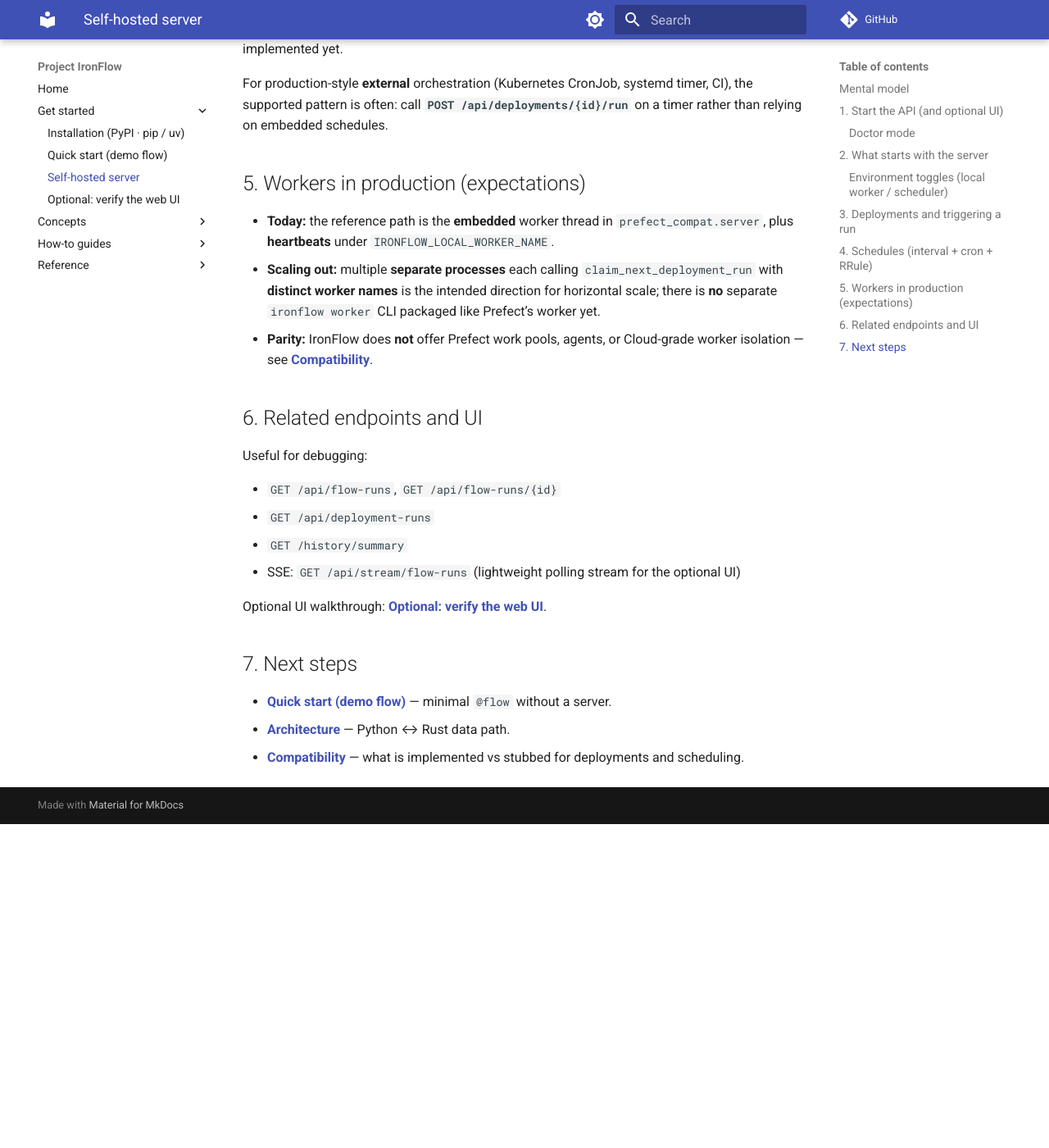
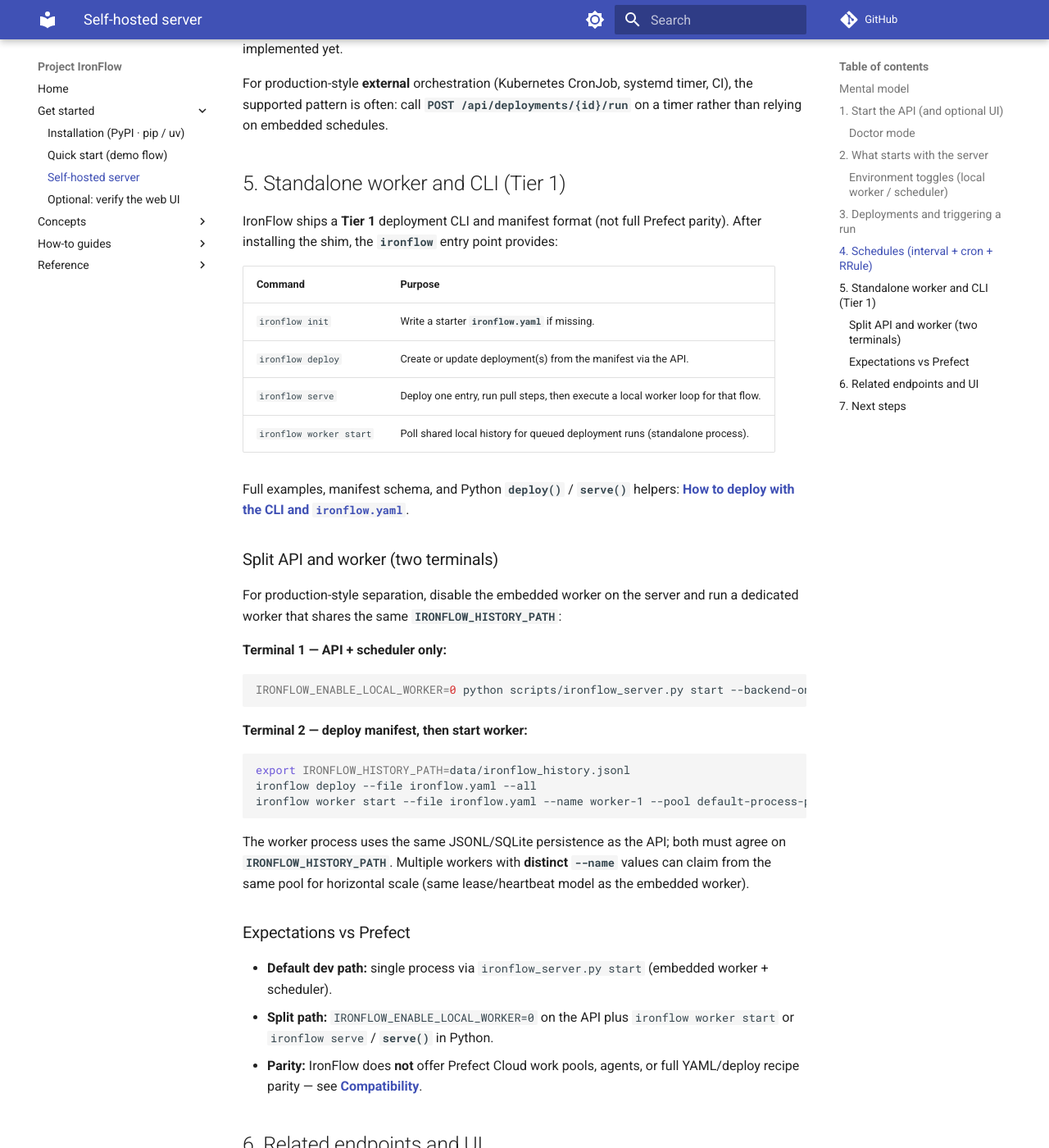
Before and after one commit to PPPSDavid/rust-based-prefect, an MkDocs documentation site: the page built from docs/SELF_HOSTED_SERVER.md, in a window 1280 px wide and 1400 px high, scrolled down 4249 px. Shown: the whole window at 82% size. Built offline with MkDocs 1.6.1 and Material for MkDocs 9.7.7, drawn with Linux system fonts in a browser that asks for light colours; comment, search, counter and statistics services are not loaded; before the commit the page ends 5254 px from its top, so only the background shows below that.

Commit message:
docs: Tier 1 deploy CLI, ironflow.yaml, and worker split
Co-authored-by: David Yu <PPPSDavid@users.noreply.github.com>

````diff
--- a/docs/SELF_HOSTED_SERVER.md
+++ b/docs/SELF_HOSTED_SERVER.md
@@ -143,11 +143,44 @@ RRule schedule ticks run in Rust when the native engine is bound, with a Python
 
 For production-style **external** orchestration (Kubernetes CronJob, systemd timer, CI), the supported pattern is often: call **`POST /api/deployments/{id}/run`** on a timer rather than relying on embedded schedules.
 
-## 5. Workers in production (expectations)
+## 5. Standalone worker and CLI (Tier 1)
 
-- **Today:** the reference path is the **embedded** worker thread in `prefect_compat.server`, plus **heartbeats** under `IRONFLOW_LOCAL_WORKER_NAME`.
-- **Scaling out:** multiple **separate processes** each calling `claim_next_deployment_run` with **distinct worker names** is the intended direction for horizontal scale; there is **no** separate `ironflow worker` CLI packaged like Prefect’s worker yet.
-- **Parity:** IronFlow does **not** offer Prefect work pools, agents, or Cloud-grade worker isolation — see **[Compatibility](compatibility.md)**.
+IronFlow ships a **Tier 1** deployment CLI and manifest format (not full Prefect parity). After installing the shim, the **`ironflow`** entry point provides:
+
+| Command | Purpose |
+| --- | --- |
+| `ironflow init` | Write a starter **`ironflow.yaml`** if missing. |
+| `ironflow deploy` | Create or update deployment(s) from the manifest via the API. |
+| `ironflow serve` | Deploy one entry, run pull steps, then execute a local worker loop for that flow. |
+| `ironflow worker start` | Poll shared local history for queued deployment runs (standalone process). |
+
+Full examples, manifest schema, and Python **`deploy()`** / **`serve()`** helpers: **[How to deploy with the CLI and `ironflow.yaml`](how-to/deploy-with-cli.md)**.
+
+### Split API and worker (two terminals)
+
+For production-style separation, disable the embedded worker on the server and run a dedicated worker that shares the same **`IRONFLOW_HISTORY_PATH`**:
+
+**Terminal 1 — API + scheduler only:**
+
+```bash
+IRONFLOW_ENABLE_LOCAL_WORKER=0 python scripts/ironflow_server.py start --backend-only
+```
+
+**Terminal 2 — deploy manifest, then start worker:**
+
+```bash
+export IRONFLOW_HISTORY_PATH=data/ironflow_history.jsonl
+ironflow deploy --file ironflow.yaml --all
+ironflow worker start --file ironflow.yaml --name worker-1 --pool default-process-pool
+```
+
+The worker process uses the same JSONL/SQLite persistence as the API; both must agree on **`IRONFLOW_HISTORY_PATH`**. Multiple workers with **distinct `--name`** values can claim from the same pool for horizontal scale (same lease/heartbeat model as the embedded worker).
+
+### Expectations vs Prefect
+
+- **Default dev path:** single process via `ironflow_server.py start` (embedded worker + scheduler).
+- **Split path:** `IRONFLOW_ENABLE_LOCAL_WORKER=0` on the API plus `ironflow worker start` or `ironflow serve` / **`serve()`** in Python.
+- **Parity:** IronFlow does **not** offer Prefect Cloud work pools, agents, or full YAML/deploy recipe parity — see **[Compatibility](compatibility.md)**.
 
 ## 6. Related endpoints and UI
 
--- /dev/null
+++ b/docs/how-to/deploy-with-cli.md
@@ -0,0 +1,215 @@
+# How to deploy with the CLI and `ironflow.yaml`
+
+IronFlow **Tier 1** adds a Prefect-style deployment surface: an **`ironflow.yaml`** manifest, the **`ironflow`** CLI (`init`, `deploy`, `serve`, `worker start`), and Python helpers **`deploy()`** / **`serve()`**. This guide covers the supported subset — not full Prefect Cloud or work-pool parity.
+
+**Prerequisites:** [Installation](../INSTALL.md) and a running API (see [How to run the server and UI](server-and-ui.md)). From the repository root, the CLI is available after installing the shim (`pip install -e python-shim` or `requirements-ci.txt`).
+
+## `ironflow.yaml` schema (Tier 1 subset)
+
+Top-level fields:
+
+| Field | Required | Description |
+| --- | --- | --- |
+| `ironflow-version` | yes | Manifest version string (currently `"1"`). |
+| `pull` | no | List of pull steps run before importing flow code (`serve` / `worker start --file`). |
+| `deployments` | yes | One or more deployment definitions (see below). |
+
+Each deployment entry supports:
+
+| Field | Required | Description |
+| --- | --- | --- |
+| `name` | yes | Unique deployment name in the control plane. |
+| `entrypoint` | usually | `path/to/module.py:flow_fn` or `package.module:flow_fn`. Normalized to a dotted module path. |
+| `flow_name` | alternative | Registered flow name (e.g. server built-ins like `simple_flow`) when no `entrypoint` is set. |
+| `parameters` | no | Default run parameters (maps to `default_parameters` in the API). |
+| `work_pool` | no | `{ name: <pool-name> }` — defaults to `default-process-pool`. |
+| `schedule` | no | `{ cron, interval, rrule, enabled }` — interval/cron/RRule are mutually exclusive (same rules as the HTTP API). |
+| `paused` | no | When `true`, the deployment does not enqueue scheduled runs. |
+| `concurrency_limit` | no | Max concurrent deployment runs (optional). |
+| `collision_strategy` | no | `ENQUEUE` or `CANCEL_NEW` when a concurrency limit is set. |
+
+**Pull steps (Tier 1):**
+
+| Step | Inputs |
+| --- | --- |
+| `ironflow.deployments.steps.set_working_directory` | `directory` — `chdir` before flow import |
+
+### Example manifest
+
+```yaml
+ironflow-version: "1"
+
+pull:
+  - step: ironflow.deployments.steps.set_working_directory
+    inputs:
+      directory: .
+
+deployments:
+  - name: my-deployment
+    entrypoint: flows/example.py:my_flow
+    parameters:
+      n: 4
+    work_pool:
+      name: default-process-pool
+    schedule:
+      cron: "0 * * * *"
+```
+
+Generate this template with **`ironflow init`** (see below).
+
+## CLI commands
+
+All commands accept **`--api-url`** (default: `IRONFLOW_API_URL` or `http://127.0.0.1:8000`).
+
+### `ironflow init`
+
+Write **`ironflow.yaml`** if it does not already exist.
+
+```bash
+ironflow init
+ironflow init --directory ./deploy
+ironflow init --recipe process --directory .
+```
+
+### `ironflow deploy`
+
+Load the manifest and **create or update** deployment(s) via the HTTP API.
+
+```bash
+# Single deployment (required when the manifest lists more than one)
+ironflow deploy --file ironflow.yaml --name my-deployment
+
+# All deployments in the manifest
+ironflow deploy --file ironflow.yaml --all
+
+# Preview without mutating the API
+ironflow deploy --file ironflow.yaml --all --dry-run
+
+# Remote API
+ironflow deploy --all --api-url http://127.0.0.1:8000
+```
+
+### `ironflow serve`
+
+Deploy **one** deployment, run manifest **pull** steps, then start a **local worker loop** that executes that flow in-process. Combines `deploy` + worker for a single deployment (similar in spirit to Prefect `serve()`).
+
+```bash
+ironflow serve --file ironflow.yaml --name my-deployment
+ironflow serve --name my-deployment --pool default-process-pool
+ironflow serve --name my-deployment --worker-name prod-worker-1
+```
+
+When the API server also runs an embedded worker, disable it so only the `serve` process claims runs (see two-terminal workflow below).
+
+### `ironflow worker start`
+
+Run a **standalone worker** that polls shared local history (`IRONFLOW_HISTORY_PATH`) for queued deployment runs. Optionally run pull steps from a manifest first.
+
+```bash
+ironflow worker start --pool default-process-pool
+ironflow worker start --name worker-1 --lease-seconds 30
+ironflow worker start --file ironflow.yaml
+IRONFLOW_HISTORY_PATH=data/ironflow_history.jsonl ironflow worker start
+```
+
+## Two-terminal workflow (API + standalone worker)
+
+Split the **control plane** (API + scheduler) from **execution** (worker process). Both processes must share the same persistence directory.
+
+**Terminal 1 — API only (no embedded worker):**
+
+```bash
+export IRONFLOW_ENABLE_LOCAL_WORKER=0
+python scripts/ironflow_server.py start --backend-only
+```
+
+**Terminal 2 — register deployments, then run a worker:**
+
+```bash
+export IRONFLOW_HISTORY_PATH=data/ironflow_history.jsonl
+export IRONFLOW_API_URL=http://127.0.0.1:8000
+
+ironflow deploy --file ironflow.yaml --all
+ironflow worker start --file ironflow.yaml --name worker-1 --pool default-process-pool
+```
+
+Trigger a run from the API or UI; the standalone worker claims and executes it. Keep **`IRONFLOW_HISTORY_PATH`** identical on both terminals (default: `data/ironflow_history.jsonl`).
+
+| Variable | Role |
+| --- | --- |
+| `IRONFLOW_ENABLE_LOCAL_WORKER=0` | Disables the in-process worker in the API server. |
+| `IRONFLOW_HISTORY_PATH` | Shared JSONL + SQLite sidecar path for server and worker. |
+| `IRONFLOW_API_URL` | Base URL for `deploy` / pool resolution (worker uses local history for claims). |
+
+## Python API: `deploy()` and `serve()`
+
+Import from **`prefect_compat.deploy`** (same behavior as the CLI, callable from scripts or notebooks).
+
+### `deploy()`
+
+Upsert a deployment. Pass a **`@flow`** function or an explicit **`entrypoint`**.
+
+```python
+from prefect_compat import flow
+from prefect_compat.deploy import deploy
+
+@flow
+def my_flow(n: int = 1) -> int:
+    return n + 1
+
+result = deploy(
+    my_flow,
+    name="my-deployment",
+    parameters={"n": 4},
+    work_pool_name="default-process-pool",
+    api_url="http://127.0.0.1:8000",
+)
+print(result["action"], result["deployment"]["id"])
+
+# Update defaults on a later call (same name → update)
+deploy(my_flow, name="my-deployment", parameters={"n": 99})
+
+# Preview only
+deploy(my_flow, name="my-deployment", dry_run=True)
+```
+
+Optional schedule kwargs: `schedule_cron`, `schedule_interval_seconds`, `schedule_rrule`.
+
+### `serve()`
+
+Deploy the flow, optionally run **pull steps**, then block in a **worker loop** for that flow.
+
+```python
+import threading
+
+from prefect_compat import flow
+from prefect_compat.deploy import serve
+from prefect_compat.deploy.spec import PullStepSpec
+
+@flow
+def my_flow(n: int = 1) -> int:
+    return n + 1
+
+stop = threading.Event()
+serve(
+    my_flow,
+    name="my-deployment",
+    pull_steps=[
+        PullStepSpec(
+            step="ironflow.deployments.steps.set_working_directory",
+            inputs={"directory": "."},
+        )
+    ],
+    api_url="http://127.0.0.1:8000",
+    worker_name="serve-my-deployment",
+    stop_event=stop,  # set stop.set() from another thread to exit
+)
+```
+
+Run with **`IRONFLOW_ENABLE_LOCAL_WORKER=0`** on the API server when using `serve()` or `worker start` against the same deployment queue.
+
+## Related guides
+
+- [How to create and update deployments](deployments.md) — HTTP API for create/patch/trigger.
+- [Self-hosted server](../SELF_HOSTED_SERVER.md) — mental model, scheduler, worker split.
+- [Compatibility matrix](../compatibility.md) — Tier 1 CLI/YAML limits vs Prefect.
````
Also changed, not shown: COMPATIBILITY.md (+1 -0 lines), docs/how-to/index.md (+1 -0 lines).
